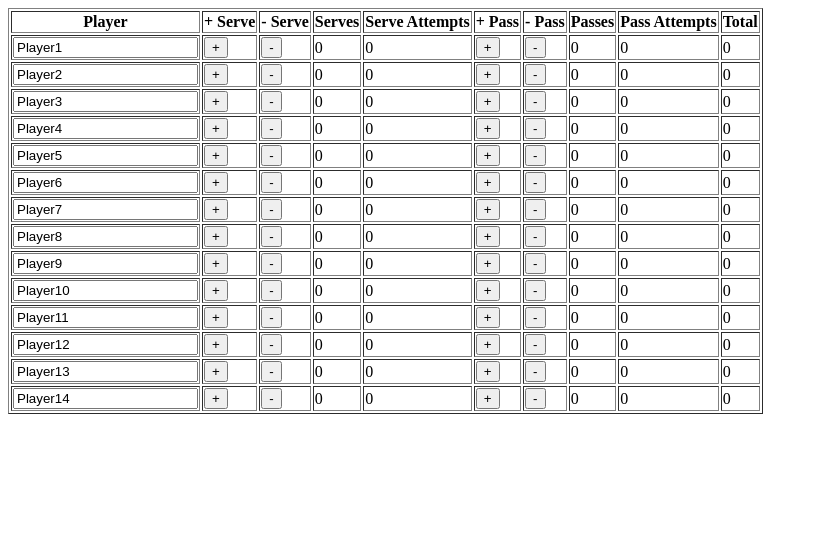
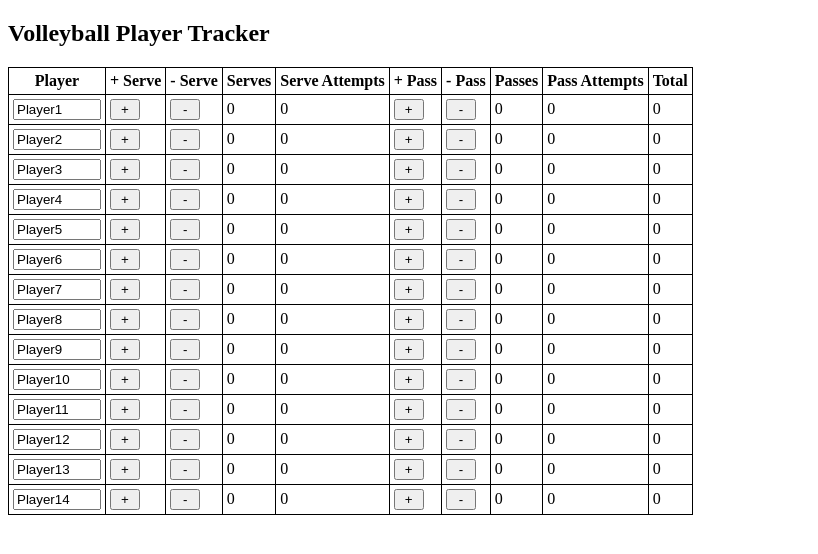
Before and after one commit to coach-moss/tracker, a plain HTML site: page index.html in a window 1280 px wide. Shown: the whole page, without its empty margins (0-818 px from the left). Drawn offline with Linux system fonts and the light colour scheme.

Commit message:
Update index.html

```diff
--- a/index.html
+++ b/index.html
@@ -3,9 +3,24 @@
 <head>
   <meta charset="UTF-8">
   <title>Volleyball Tracker</title>
+  <style>
+    table, th, td {
+      border: 1px solid black;
+      border-collapse: collapse;
+      padding: 4px;
+    }
+    input[type="text"] {
+      width: 80px;
+    }
+    button {
+      width: 30px;
+    }
+  </style>
 </head>
 <body>
-  <table border="1">
+
+<h2>Volleyball Player Tracker</h2>
+<table>
   <thead>
     <tr>
       <th>Player</th>
@@ -20,14 +35,14 @@
       <th>Total</th>
     </tr>
   </thead>
-    <tbody id="playerTable"></tbody>
+  <tbody id="playerTable">
+    <!-- Rows will be inserted here -->
+  </tbody>
 </table>
 
 <script>
-    window.onload = function () {
   const tableBody = document.getElementById("playerTable");
   const state = {};
-      const history = [];
   const players = Array.from({ length: 14 }, (_, i) => `Player${i + 1}`);
 
   players.forEach(name => {
@@ -50,8 +65,7 @@
     tableBody.appendChild(row);
   });
 
-      // Add dummy functions to avoid errors
-      window.adjust = function (name, skill, delta) {
+  function adjust(name, skill, delta) {
     if (!state[name]) return;
     const key = skill;
     const attemptsKey = skill + "Attempts";
@@ -61,15 +75,16 @@
     document.getElementById(`${name}-${attemptsKey}`).textContent = state[name][attemptsKey];
     const total = state[name].serve + state[name].pass;
     document.getElementById(`${name}-total`).textContent = total;
-      };
+  }
 
-      window.renamePlayer = function (oldName, newName) {
+  function renamePlayer(oldName, newName) {
     if (newName === oldName || !state[oldName]) return;
     state[newName] = state[oldName];
     delete state[oldName];
-        // Optionally: update IDs if needed
-      };
-    };
+
+    // Update IDs in the DOM (optional for renaming — not strictly needed unless you want total control)
+  }
 </script>
+
 </body>
 </html>
```
Lines whose indentation alone changed are shown as unchanged.
